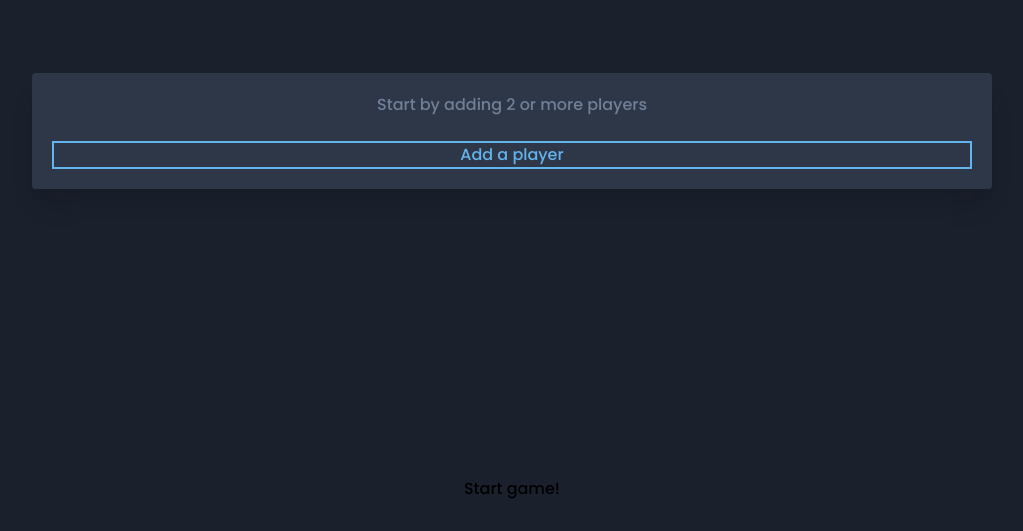
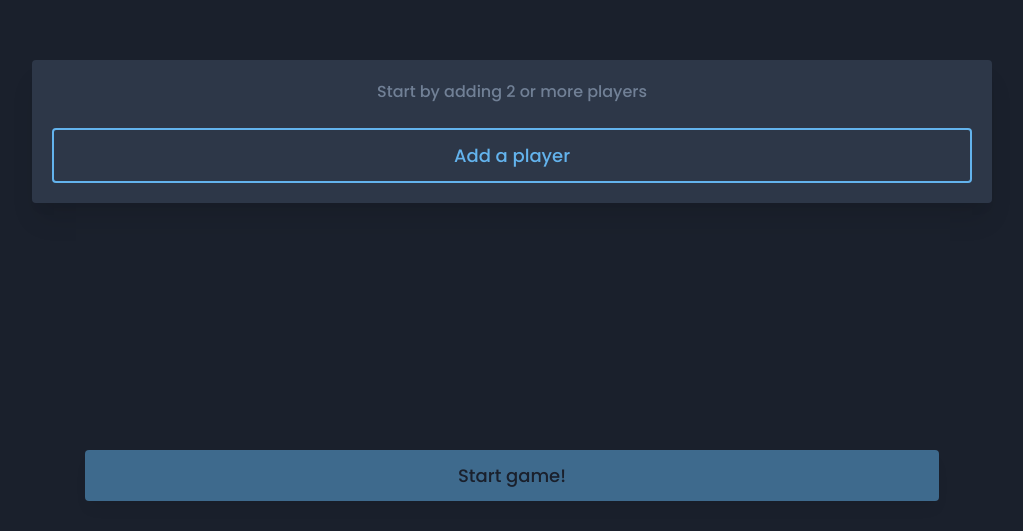
Before and after one commit to blenderskool/game-pay, a Vue app: page / in a window 1280 px wide. Shown: the part 269-800 px from the top of the page, without its empty margins (128-1151 px from the left). Built offline with nearby package versions, Linux system fonts and the light colour scheme.

Commit message:
Refactor to use Button component

```diff
--- a/src/views/Game.vue
+++ b/src/views/Game.vue
@@ -11,7 +11,7 @@
       <li
         :key="i"
         v-for="(player, i) in players"
-        class="bg-gray-800 text-gray-100 p-4 rounded text-center shadow-sm"
+        class="bg-gray-800 text-gray-100 p-4 rounded text-center shadow-md"
       >
         <div class="w-8 h-8 rounded-full bg-blue-500 inline-block" />
         <h2 class="mt-3 font-medium text-2xl">
@@ -23,24 +23,22 @@
       </li>
     </ul>
 
-    <button
-      class="fixed w-4/6 border-2 border-solid border-red-500 text-red-500"
-      style="bottom: 30px"
-      @click="endGame"
-    >
+    <Button class="border-red-800 text-red-800 fixed w-4/6" style="bottom: 30px" @click="endGame" variant="secondary" danger>
       End Game
-    </button>
+    </Button>
 
   </div>
 </template>
 
 <script>
 import NFCReader from '@/components/NFCReader.vue';
+import Button from '@/components/Button.vue';
 
 export default {
   name: 'Game',
   components: {
     NFCReader,
+    Button,
   },
   data() {
     return {
--- a/src/views/Home.vue
+++ b/src/views/Home.vue
@@ -13,12 +13,9 @@
       <div class="mb-6 text-center text-gray-600" v-else>
         Start by adding 2 or more players
       </div>
-      <button
-        class="w-full bg-transparent border-2 border-solid border-blue-400 text-blue-400"
-        @click="newPlayer.modal = true"
-      >
+      <Button class="text-blue-400 border-blue-400 w-full" variant="secondary" @click="newPlayer.modal = true">
         Add a player
-      </button>
+      </Button>
     </div>
 
     <Modal v-model="newPlayer.modal">
@@ -41,30 +38,20 @@
           Try adding a different card.
         </p>
 
-        <button
-          class="primary"
-          type="submit"
-          style="width: 100%"
-          :disabled="newPlayer.id in players"
-        >
+        <Button class="bg-blue-400 w-full" type="submit" :disabled="newPlayer.id in players">
           Add player
-        </button>
+        </Button>
       </form>
     </Modal>
 
-
-    <button
-      class="primary fixed w-4/6"
-      style="bottom: 30px"
-      :disabled="Object.keys(players).length < 2"
-      @click="startGame"
-    >
+    <Button class="bg-blue-400 fixed w-4/6" style="bottom: 30px" :disabled="Object.keys(players).length < 2" @click="startGame">
       Start game!
-    </button>
+    </Button>
   </div>
 </template>
 
 <script>
+import Button from '@/components/Button.vue';
 import Modal from '@/components/Modal.vue';
 import FormInput from '@/components/FormInput.vue';
 import NFCReader from '@/components/NFCReader.vue';
@@ -72,6 +59,7 @@ import NFCReader from '@/components/NFCReader.vue';
 export default {
   name: 'Home',
   components: {
+    Button,
     Modal,
     FormInput,
     NFCReader,
--- a/src/views/Transact.vue
+++ b/src/views/Transact.vue
@@ -35,9 +35,9 @@
         </MegaChoice>
       </div>
 
-      <button
+      <Button
         type="submit"
-        class="fixed w-4/6 text-gray-900 transform -translate-x-1/2"
+        class="fixed w-4/6 transform -translate-x-1/2"
         style="bottom: 30px; left: 50%"
         :class="type === 'pay' ? 'bg-red-500' : 'bg-green-500'"
       >
@@ -47,7 +47,7 @@
         <span v-if="type === 'collect'">
           Collect
         </span>
-      </button>
+      </Button>
     </form>
   </div>
 </template>
@@ -55,12 +55,14 @@
 <script>
 import FormInput from '@/components/FormInput.vue';
 import MegaChoice from '@/components/MegaChoice.vue';
+import Button from '@/components/Button.vue';
 
 export default {
   name: 'Transact',
   components: {
     FormInput,
     MegaChoice,
+    Button,
   },
   data() {
     return {
```
